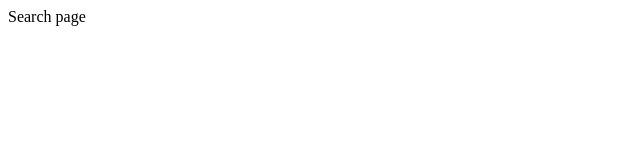
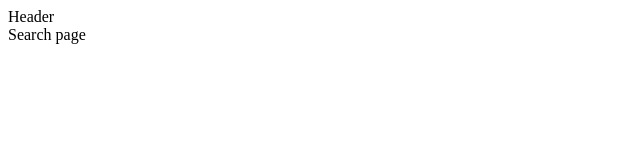
Before and after one commit to iwamasa-code/react-youtube-api, a React (Create React App) app: page /search in a window 1280 px wide. Shown: the top 160 px of the page, without its empty margins (0-640 px from the left). Built offline with nearby package versions, Linux system fonts and the light colour scheme.

Commit message:
make directory Header and Layout

```diff
--- /dev/null
+++ b/src/Header/Header.js
@@ -0,0 +1,7 @@
+import React from "react";
+
+const Header = () => {
+  return <div>Header</div>;
+};
+
+export default Header;
--- /dev/null
+++ b/src/components/Layout/Layout.js
@@ -0,0 +1,13 @@
+import React from "react";
+import Header from "../../Header/Header";
+
+const Layout = ({ children }) => {
+  return (
+    <div>
+      <Header />
+      {children}
+    </div>
+  );
+};
+
+export default Layout;
--- a/src/pages/Search.js
+++ b/src/pages/Search.js
@@ -1,7 +1,8 @@
 import React from "react";
+import Layout from "../components/Layout/Layout";
 
 const Search = () => {
-  return <div>Search page</div>;
+  return <Layout>Search page</Layout>;
 };
 
 export default Search;
--- a/src/pages/Top.js
+++ b/src/pages/Top.js
@@ -1,7 +1,8 @@
 import React from "react";
+import Layout from "../components/Layout/Layout";
 
 const Top = () => {
-  return <div>top page</div>;
+  return <Layout>Top page</Layout>;
 };
 
 export default Top;
--- a/src/pages/Watch.js
+++ b/src/pages/Watch.js
@@ -1,7 +1,8 @@
 import React from "react";
+import Layout from "../components/Layout/Layout";
 
 const Watch = () => {
-  return <div>Watch page</div>;
+  return <Layout>Watch page</Layout>;
 };
 
 export default Watch;
```
Also changed, not shown: 1 other file (tests, documents, lock files or other folders).
